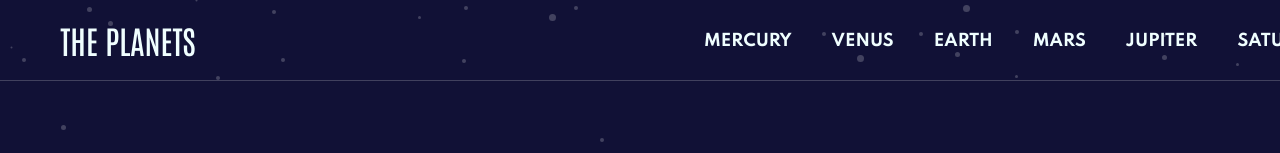
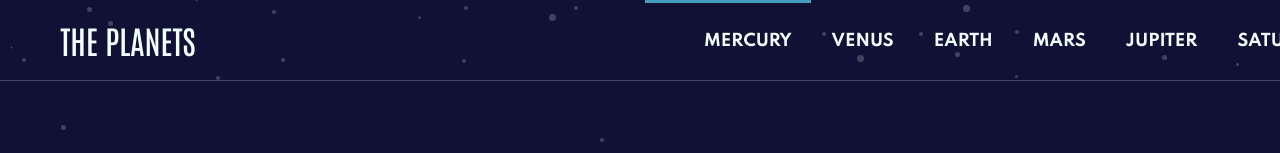
Before and after one commit to eljasiu/planets, a React (Create React App) app: page /mercury in a window 1280 px wide. Shown: the top 153 px of the page. Built offline with nearby package versions, Linux system fonts and the light colour scheme.

Commit message:
UsePlanet hook

```diff
--- a/src/App.tsx
+++ b/src/App.tsx
@@ -1,14 +1,20 @@
 import './App.css';
 import Header from './components/Header';
 import data from './data';
-import { BrowserRouter as Router} from 'react-router-dom';
+import { Route, Redirect } from 'react-router-dom';
+import usePlanet from './hooks/usePlanet';
+import Planet from './interfaces/planet';
 
 function App() {
+  const planet: Planet = usePlanet();
+
   return (
     <div className="App">
-      <Router>
+        <Route exact path="/">
+          <Redirect to="/mercury"/>
+        </Route>
+
         <Header data={data}/>
-      </Router>
     </div>
   );
 }
--- a/src/components/Navigation.tsx
+++ b/src/components/Navigation.tsx
@@ -2,6 +2,7 @@ import styles from '../styles/Navigation.module.css';
 
 import { Link } from 'react-router-dom';
 import Planet from "../interfaces/planet";
+import usePlanet from '../hooks/usePlanet';
 
 interface NavigationProps {
     open: boolean,
@@ -10,13 +11,15 @@ interface NavigationProps {
 }
 
 function Navigation({ open, data, toggler }: NavigationProps){
+    const planet: Planet = usePlanet();
+
     return (
         <nav className={`${styles.navigation} ${open ? styles.open : ''}`}>
             <ul className={styles.navList}>
                 {data.map((item, idx) => {
                     return (
                         <Link key={idx} to={`/${item.name.toLowerCase()}`}>
-                            <li className={`${styles.navItem} ${styles[`${item.name.toLowerCase()}`]}`} onClick={() => toggler(prev => !prev)}>
+                            <li className={`${styles.navItem} ${item.id === planet.id ? styles.active: ''} ${styles[`${item.name.toLowerCase()}`]}`} onClick={() => toggler(prev => !prev)}>
                                 <span className={styles.navItemText}>{item.name}</span>
                             </li>
                         </Link>
--- /dev/null
+++ b/src/hooks/usePlanet.tsx
@@ -0,0 +1,13 @@
+import { useLocation } from "react-router-dom";
+import data from '../data';
+import Planet from '../interfaces/planet';
+
+export default function usePlanet(): Planet{
+    const location = useLocation();
+
+    const planet = data.filter((planet) => {
+        return planet.name.toLowerCase() === location.pathname.slice(1, location.pathname.length);
+    })[0];
+
+    return planet ? planet : data[0];
+}
--- a/src/index.tsx
+++ b/src/index.tsx
@@ -2,10 +2,13 @@ import React from 'react';
 import ReactDOM from 'react-dom';
 import './index.css';
 import App from './App';
+import { BrowserRouter as Router } from 'react-router-dom';
 
 ReactDOM.render(
   <React.StrictMode>
-    <App />
+    <Router>
+      <App />
+    </Router>
   </React.StrictMode>,
   document.getElementById('root')
 );
--- a/src/styles/Navigation.module.css
+++ b/src/styles/Navigation.module.css
@@ -1,3 +1,5 @@
+@import url('../index.css');
+
 .navigation{
     position: fixed;
     width: 100%;
@@ -74,7 +76,8 @@
         transition: transform 400ms ease;
     }
 
-    .navItem:hover::after{
+    .navItem:hover::after,
+    .navItem.active::after{
         transform: scaleX(1);
     }
 
```
Also changed, not shown: src/index.css (line endings or trailing spaces).
